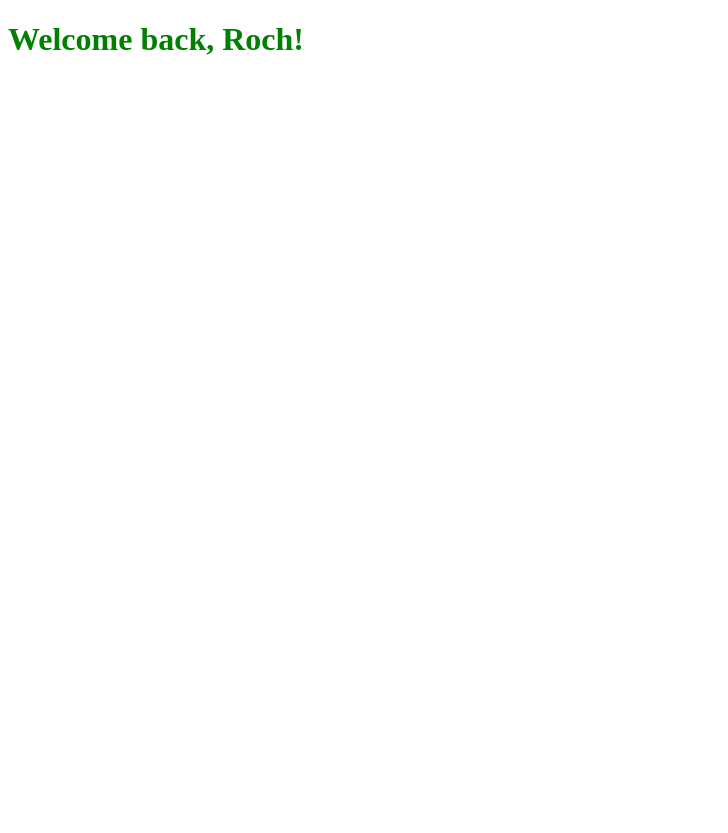
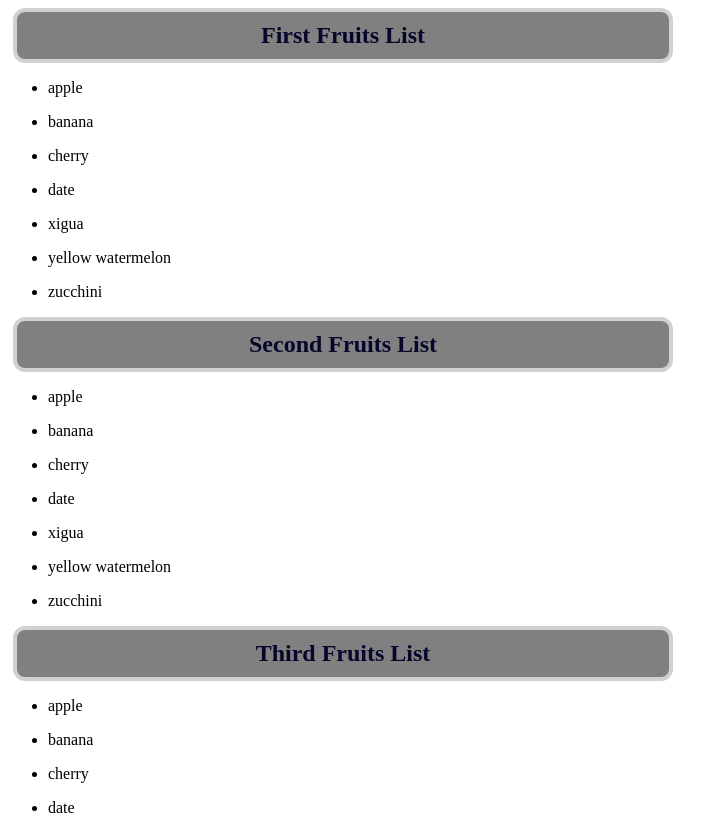
Before and after one commit to rapetoh/Quick-training-on-React-basis, a React (Vite) app in the folder React application/: page / in a window 1280 px wide. Shown: the whole page, without its empty margins (0-728 px from the left). Before the commit the page ends 800 px from the top, so only its background shows below. Built offline with nearby package versions, Linux system fonts and the light colour scheme.

Commit message:
Using List in React. Try to display a List of Fruits using a Fruits component

```diff
--- a/React application/src/App.jsx
+++ b/React application/src/App.jsx
@@ -5,8 +5,14 @@ import Card from "./Card";
 import Button from "./Button/Button.jsx";
 import Student from "./Student.jsx";
 import UserGreetings from "./UserGrettings.jsx";
+import Fruits from "./Fruits.jsx";
 
 function App() {
+
+  const fruits = ['apple', 'banana', 'cherry', 'date', 'xigua', 'yellow watermelon', 'zucchini'];
+  const fruits2 = ['apple', 'banana', 'cherry', 'date', 'xigua', 'yellow watermelon', 'zucchini'];
+  const fruits3 = ['apple', 'banana', 'cherry', 'date'];
+
   return (
     <>
     {/* <Header />
@@ -23,7 +29,15 @@ function App() {
     <Student name="Jessica"/>
     <Student name="Isaac" age={25} isStudent = {false}/> */}
 
-    <UserGreetings isloggedin= {true} username = "Roch"/>
+    {/* <UserGreetings isloggedin= {true} username = "Roch"/> */}
+
+
+
+
+    <Fruits ListToMap={fruits} category="First Fruits List"/>
+    <Fruits ListToMap={fruits2} category="Second Fruits List"/>
+    <Fruits ListToMap={fruits3} category="Third Fruits List"/>
+
     </>
   );
 
--- /dev/null
+++ b/React application/src/Fruits.jsx
@@ -0,0 +1,26 @@
+function Fruits(props) {
+
+    const fruitsList = props.ListToMap.map((fruit, index) =>
+                <ul>
+                    <li key={index}>{fruit}</li>
+                </ul>
+
+    );
+
+    return(
+        <>
+            <h2 className="list-category">{props.category}</h2>
+            <div>
+                {fruitsList}
+            </div>
+        </>
+
+    );
+
+}
+
+Fruits.defaultProps = {
+    category: "Fruits"
+}
+
+export default Fruits;
--- a/React application/src/index.css
+++ b/React application/src/index.css
@@ -45,3 +45,14 @@
 .unlogged{
   color: red;
 }
+
+.list-category{
+  text-align: center;
+  color: rgb(6, 6, 43);
+  background-color: gray;
+  border: 4px solid rgb(212, 208, 208);
+  border-radius: 12px;
+  padding: 10px;
+  margin: 5px;
+  width: 50%;
+}
```
